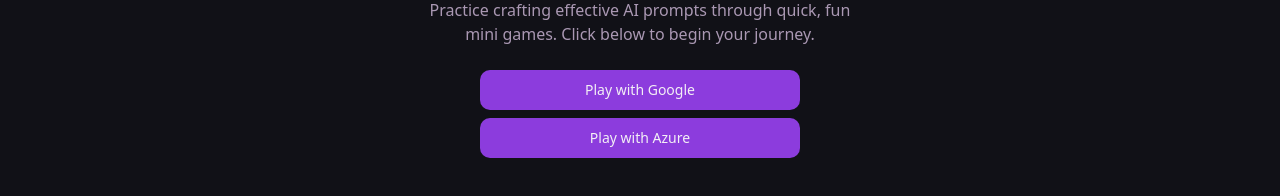
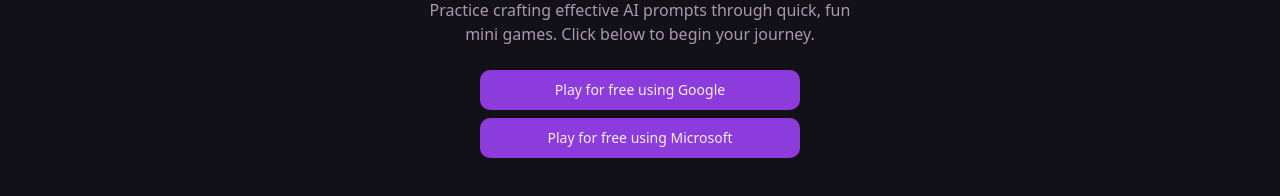
Before and after one commit to unnamedmistress/prompt-wizardry-game, a React (Vite) app: page /login in a window 1280 px wide. Shown: the part 380-576 px from the top of the page. Built offline with nearby package versions, Linux system fonts and the light colour scheme.

Commit message:
Update button text

```diff
--- a/src/pages/Login.tsx
+++ b/src/pages/Login.tsx
@@ -75,8 +75,8 @@ const Login = () => {
           </p>
         </div>
         <div className="flex flex-col gap-2 w-full max-w-xs">
-          <Button onClick={() => handleSignIn("google")}>Play with Google</Button>
-          <Button onClick={() => handleSignIn("azure")}>Play with Azure</Button>
+          <Button onClick={() => handleSignIn("google")}>Play for free using Google</Button>
+          <Button onClick={() => handleSignIn("azure")}>Play for free using Microsoft</Button>
         </div>
       </div>
     </div>
```
